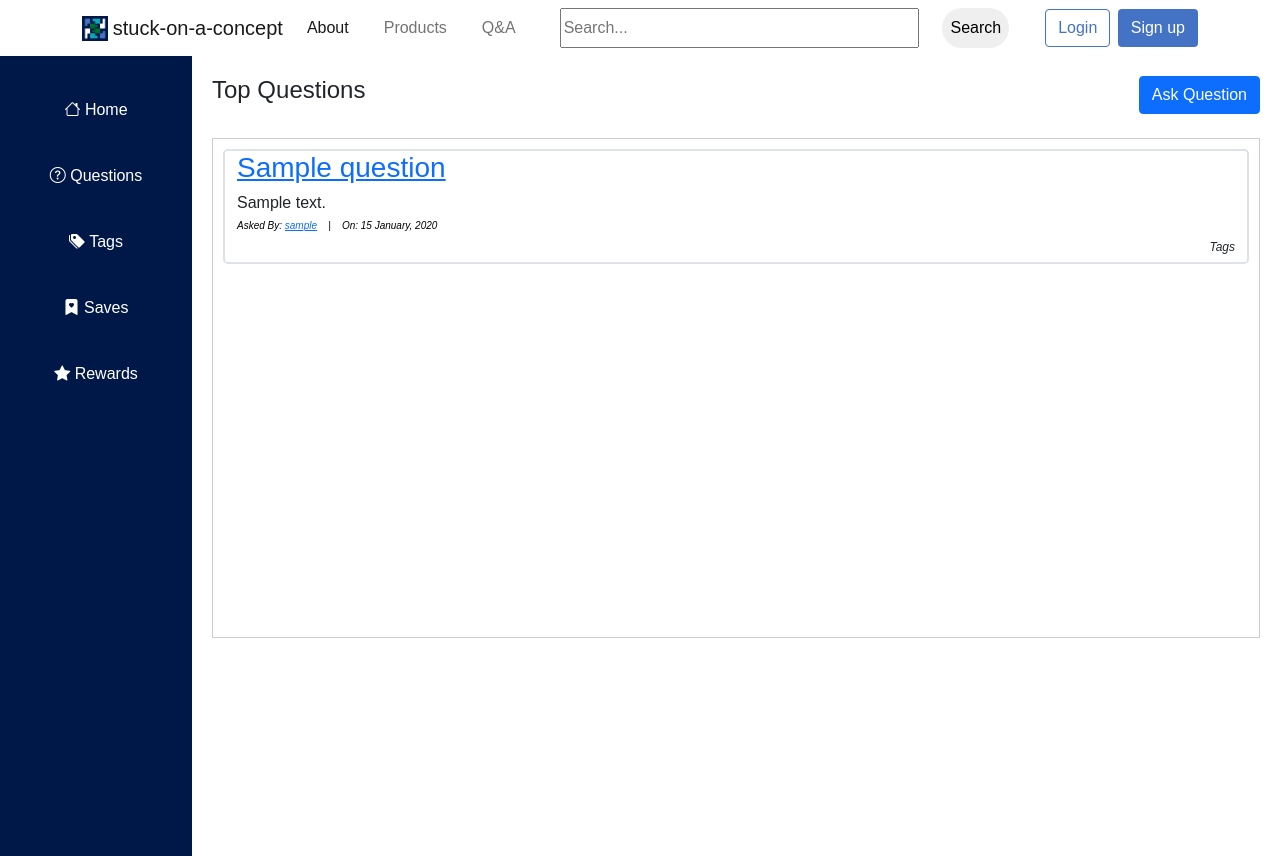
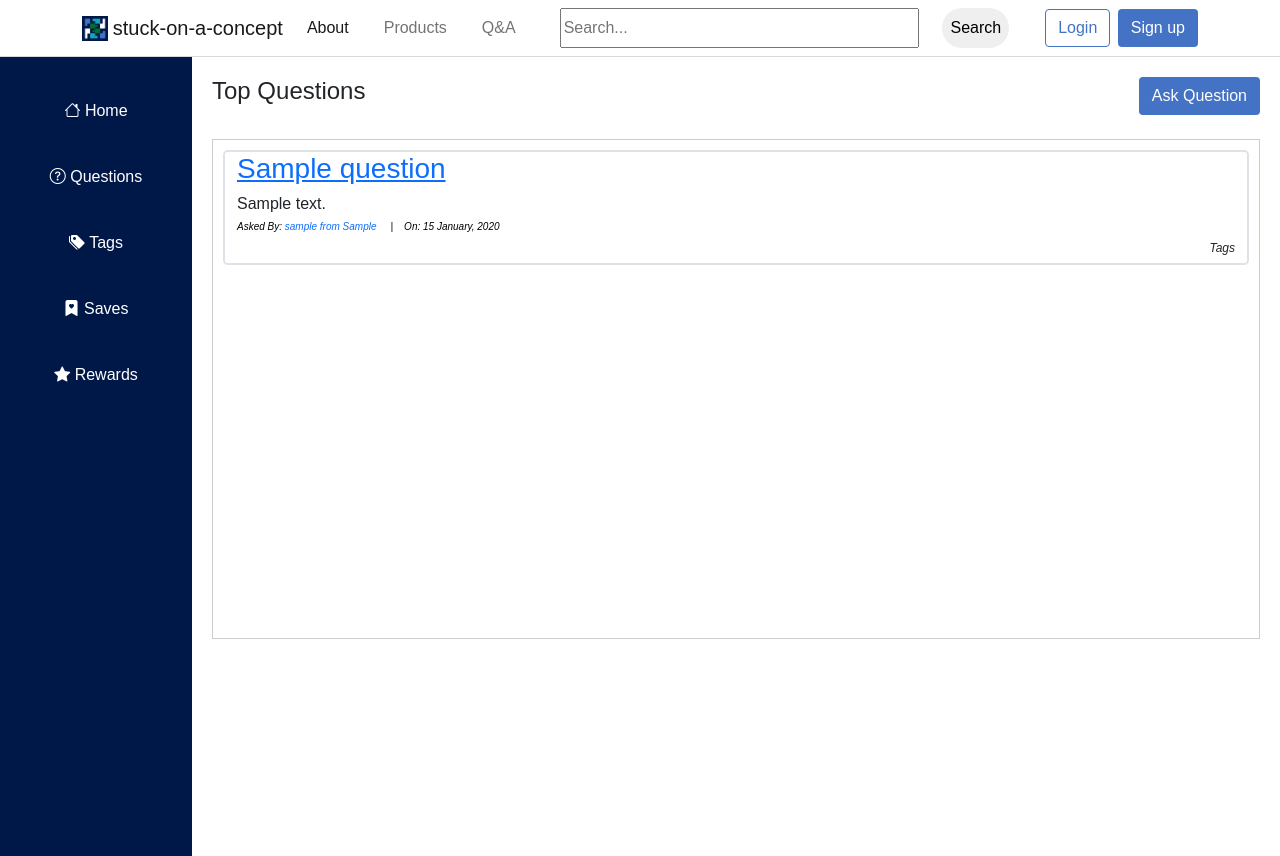
Before and after one commit to vtl-28/stuck-on-a-concept, a Django app: page /questions/ in a window 1280 px wide. Shown: the top 856 px of the page. Run offline with Django 4.2, Linux system fonts and the light colour scheme; tables that the repository leaves empty hold one stand-in row (values such as "Sample post"); some libraries are stand-ins or nearby versions.

Commit message:
add border bottom to navbar and location of user to question

```diff
--- a/soac_base/templates/soac_base/question_list.html
+++ b/soac_base/templates/soac_base/question_list.html
@@ -138,7 +138,7 @@
             <div id="content1" class="list-question">
                 <div class="d-flex justify-content-between mb-4">
                     <h4 class="mb-0">Top Questions</h4>
-                    <a class="btn btn-primary" href="{% url 'soac_base:question-create' %}">Ask Question</a>
+                    <a class="btn text-white" href="{% url 'soac_base:question-create' %}" style="background-color: #4472C4;">Ask Question</a>
                 </div>
                 <div class="questions infinite-scroll-container" >
                     {% for question in questions %}
@@ -153,9 +153,10 @@
                         {% else %}
                         <h6 id="fh6" style="text-align: left;">{{ question.content|truncatewords:10}} <a href="{% url 'soac_base:question-detail' question.id %}">Read More</a></h6>
                         {% endif %}
-                        <h6 id="fh6" class="" style="font-size: 10px; font-style: italic; color: black;">Asked By: <a href="">{{ question.user }}</a>&nbsp;&nbsp;&nbsp; |&nbsp;&nbsp;&nbsp; On: {{question.date_create|date:"j F, Y"}}</h6>
+                        <h6 id="fh6" class="" style="font-size: 10px; font-style: italic; color: black;">Asked By: <a class="text-decoration-none" href="">{{ question.user }} from {{ question.user.profile.city }} </a>&nbsp;&nbsp;&nbsp; |&nbsp;&nbsp;&nbsp; On: {{question.date_create|date:"j F, Y"}}</h6>
                         <h5 style="text-align: right; font-size: 12px; font-style: italic;">Tags</h5>
                     </div> <br>
+
                     {% endfor %}
                 </div>
             </div>
--- a/soac_base/templates/soac_base/questions-base.html
+++ b/soac_base/templates/soac_base/questions-base.html
@@ -111,7 +111,7 @@
     <body>
         {% block navbar1 %}
 <header>
-    <nav class="navbar navbar-expand-xl navbar-light bg-white">
+    <nav class="navbar navbar-expand-xl navbar-light bg-white" style="border-bottom: 0.1rem solid #D9D9D9;">
         <div class="container">
           <div id="nav_logo_div">
             <img src="{% static 'images/WhatsApp Image 2024-06-12 at 9.47.36 PM.jpeg' %}" id="nav_logo">
--- a/templates/home.html
+++ b/templates/home.html
@@ -4,7 +4,7 @@
 {% block navbar %}
 
 <header>
-    <nav class="navbar navbar-expand-xl navbar-light bg-white">
+    <nav class="navbar navbar-expand-xl navbar-light bg-white" style="border-bottom: 0.1rem solid #D9D9D9;">
         <div class="container">
           <div id="nav_logo_div">
             <img src="{% static 'images/WhatsApp Image 2024-06-12 at 9.47.36 PM.jpeg' %}" id="nav_logo">
```
